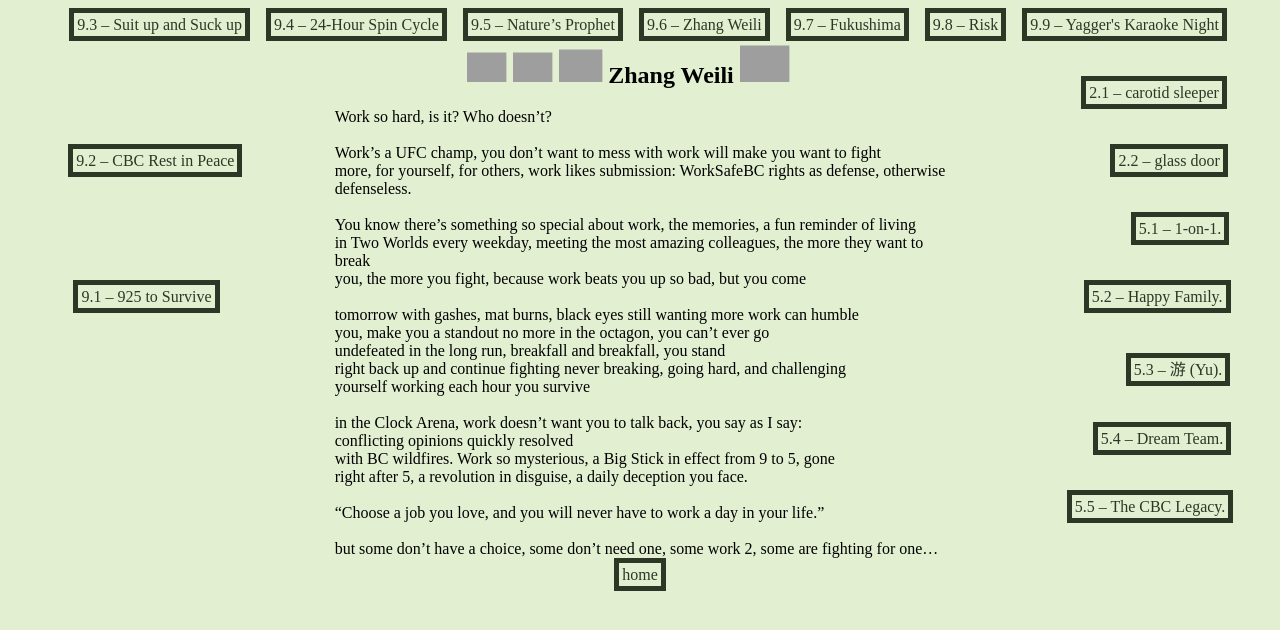
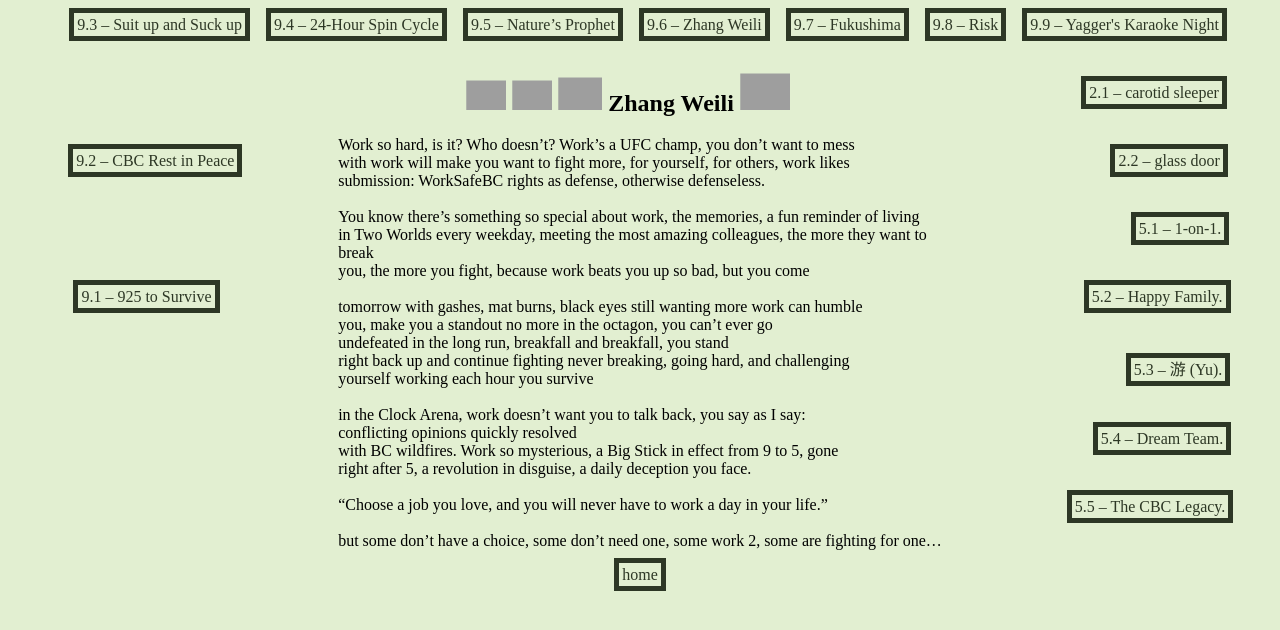
Before and after one commit to Project-925/project-925.github.io, a Jekyll site: the page 9.6.html, which Jekyll copies as it is, in a window 1280 px wide. Shown: the top 630 px of the page. Built offline with Jekyll 4.4.1, drawn with Linux system fonts in a browser that asks for light colours; some of the changed lines change nothing that is shown; grey boxes are pictures that could not be loaded.

Commit message:
Update 9.6.html

```diff
--- a/9.6.html
+++ b/9.6.html
@@ -141,7 +141,7 @@
 div.fixed {
   position: fixed;
 
-  top: 300px;
+  top: 310px;
   left: 50%;
 
   /* bring your own prefixes */
@@ -272,17 +272,17 @@
 
 
 		   Work so hard, is it? Who doesn’t?
-                    <br>    <br>
 
 
-		Work’s a UFC champ, you don’t want to mess with work will make you want to fight
+
+		Work’s a UFC champ, you don’t want to mess
                     <br>
 
 
-     more, for yourself, for others, work likes submission: WorkSafeBC rights as defense, otherwise
+    with work will make you want to fight more, for yourself, for others, work likes
                     <br>
 
-  defenseless.
+ submission: WorkSafeBC rights as defense, otherwise  defenseless.
                                     <br>
                       <br>
  You know there’s something so special about work, the memories, a fun reminder of living
```
